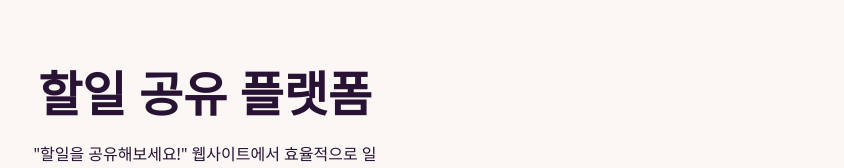
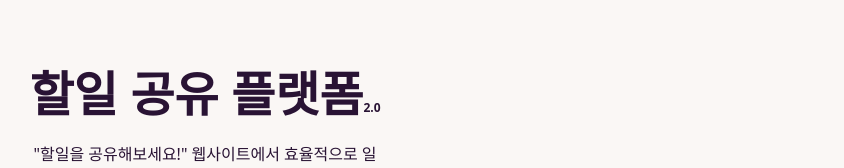
Before and after one commit to kwx4957/okim-front, a Vue app: page / in a window 1280 px wide. Shown: the part 288-456 px from the top of the page, without its empty margins (435-1279 px from the left). Built offline with nearby package versions, Linux system fonts and the light colour scheme; no server answers.

Commit message:
release: 2.0

```diff
--- a/package.json
+++ b/package.json
@@ -1,6 +1,6 @@
 {
   "name": "front-ohkim",
-  "version": "0.1.0",
+  "version": "2.0.0",
   "private": true,
   "scripts": {
     "serve": "vue-cli-service serve",
--- a/src/components/AppHero.vue
+++ b/src/components/AppHero.vue
@@ -3,7 +3,7 @@
   <div class="hero min-h-screen">
     <div class="hero-content text-center">
       <div class="max-w-md">
-        <h1 class="text-5xl font-bold">할일 공유 플랫폼</h1>
+        <h1 class="text-5xl font-bold">할일 공유 플랫폼<span class="text-xs">{{ appVersion }}</span></h1>
         <p class="py-6">
           "할일을 공유해보세요!" 웹사이트에서 효율적으로 일상적인 과제를 완수하세요. 다른 이들과 함께 공유하고 협력하여 문제를 해결할 수 있습니다.
         </p>
@@ -23,10 +23,12 @@ export default defineComponent({
       name: 'AppHero',
       data() {
         return {
-          isCurrentUserExist: false
+          isCurrentUserExist: false,
+          appVersion: "",
         }
       },
       mounted() {
+        this.appVersion = process.env.VUE_APP_VERSION;
         const currentUser = localStorage.getItem('currentUser');
         if (currentUser === null) {
           this.isCurrentUserExist = true;
```
Also changed, not shown: 2 other files (tests, documents, lock files or other folders).
